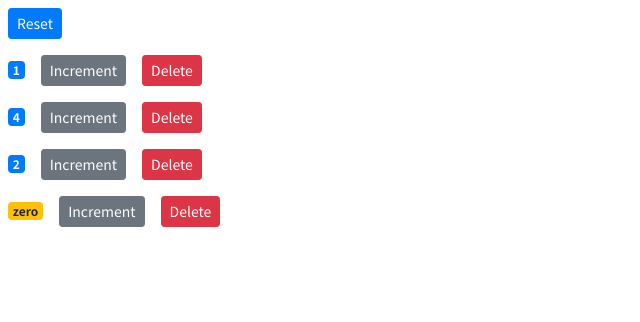
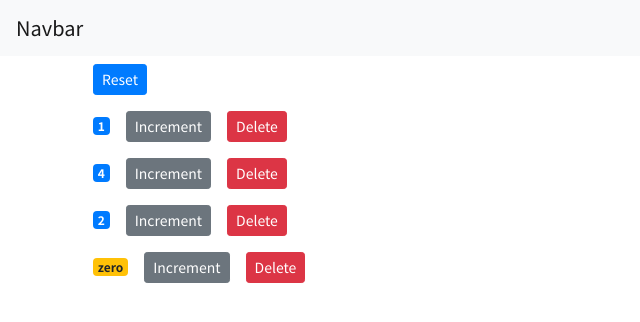
Before and after one commit to Ahwar/React-Full-Tutorial-by-Mosh-Hamedani, a React (Create React App) app: page / in a window 1280 px wide. Shown: the top 322 px of the page, without its empty margins (0-640 px from the left). Built offline with nearby package versions, Linux system fonts and the light colour scheme.

Commit message:
52--- Multiple Components in Sync

```diff
--- /dev/null
+++ b/src/App.js
@@ -0,0 +1,17 @@
+import React, { Component } from "react";
+import Counters from "./components/counters";
+import NavBar from "./components/navBar";
+class App extends Component {
+  render() {
+    return (
+      <React.Fragment>
+        <NavBar />
+        <main className="container">
+          <Counters />
+        </main>
+      </React.Fragment>
+    );
+  }
+}
+
+export default App;
--- /dev/null
+++ b/src/components/navBar.jsx
@@ -0,0 +1,13 @@
+import React, { Component } from "react";
+
+class NavBar extends Component {
+  render() {
+    return (
+      <nav className="navbar navbar-light bg-light">
+        <span className="navbar-brand mb-0 h1">Navbar</span>
+      </nav>
+    );
+  }
+}
+
+export default NavBar;
--- a/src/index.js
+++ b/src/index.js
@@ -2,7 +2,7 @@
 import ReactDOM from "react-dom";
 import "bootstrap/dist/css/bootstrap.css";
 
-import Counters from "./components/counters";
+import App from "./App";
 // import Movies from "./components/movies";
 
-ReactDOM.render(<Counters />, document.getElementById("root"));
+ReactDOM.render(<App />, document.getElementById("root"));
```
Also changed, not shown: Documentation.txt.
